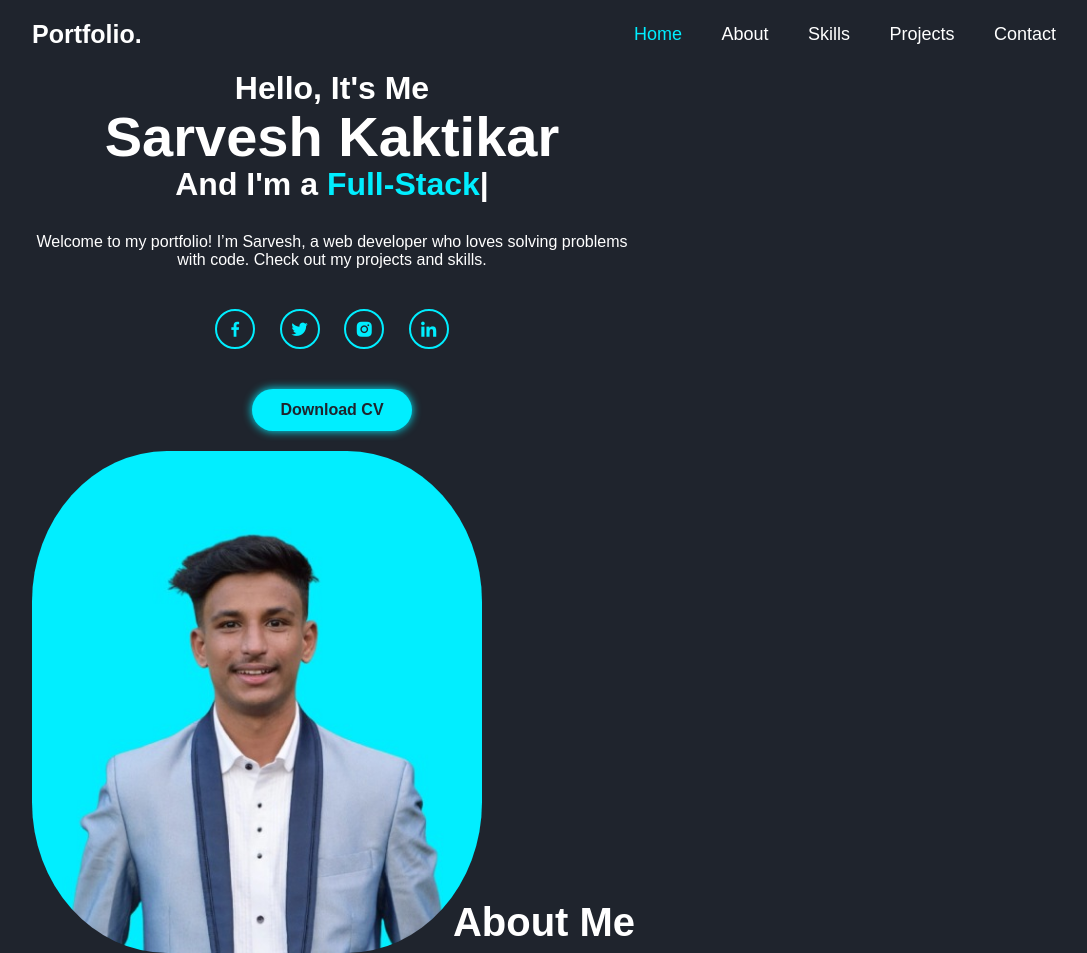
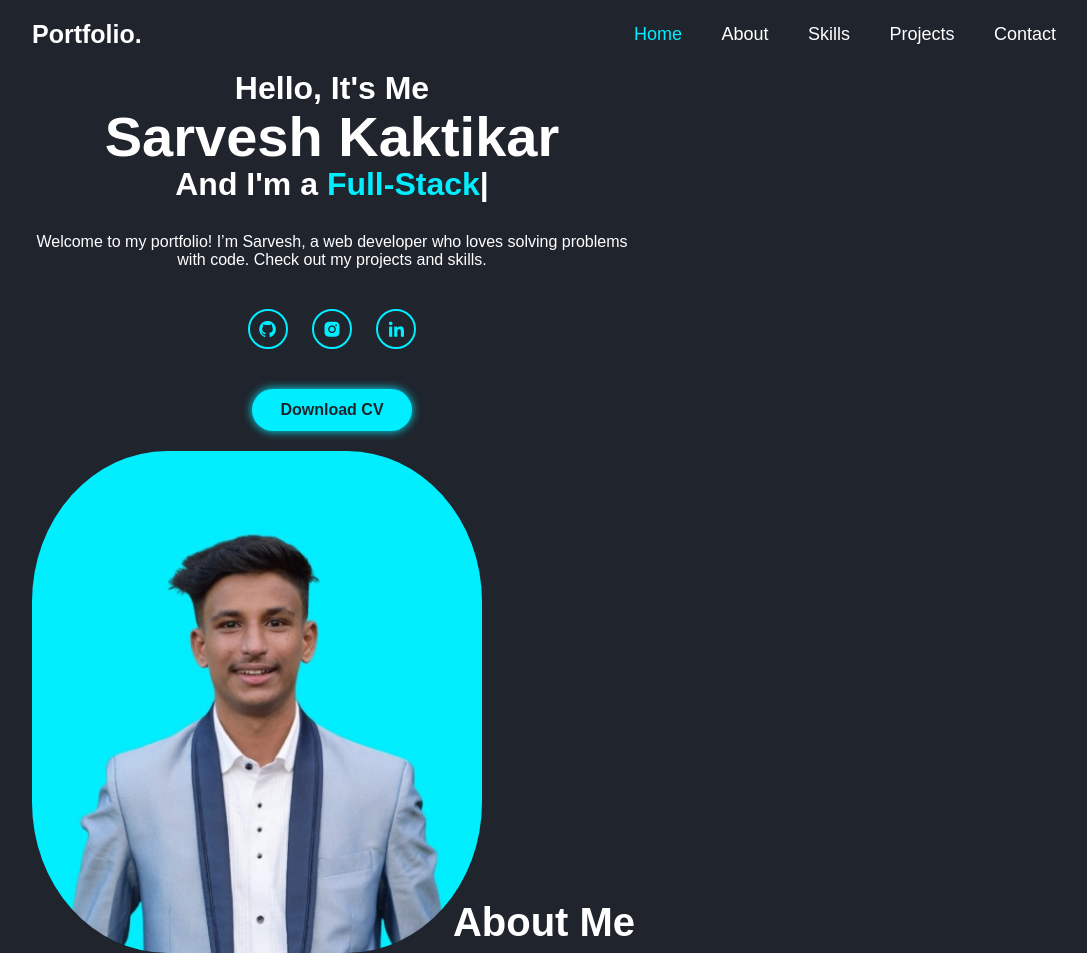
Before and after one commit to SarveshKaktikar/Portfolio, a plain HTML site: page index.html in a window 1280 px wide. Shown: the top 953 px of the page, without its empty margins (96-1183 px from the left). Drawn offline with nearby package versions, Linux system fonts and the light colour scheme.

Commit message:
Update index.html

```diff
--- a/index.html
+++ b/index.html
@@ -31,10 +31,9 @@
             <h3 style="margin-bottom: 30px;">And I'm a <span class="multiple-text" style="color: #0ef;"></span></h3>
             <p style="margin-bottom: 30px;">Welcome to my portfolio! I’m Sarvesh, a web developer who loves solving problems with code. Check out my projects and skills.</p>
             <div class="social-media" style="margin-bottom: 30px;">
-                <a href="" style="--i:7"><i class='bx bxl-facebook'></i></a>
-                <a href="" style="--i:8"><i class='bx bxl-twitter'></i></a>
-                <a href="" style="--i:9"><i class='bx bxl-instagram-alt'></i></a>
-                <a href="" style="--i:10"><i class='bx bxl-linkedin'></i></a>
+                <a href="https://github.com/SarveshKaktikar" style="--i:7"><i class='bx bxl-github'></i></i></a>
+                <a href="https://www.instagram.com/sarvesh_kaktikar/" style="--i:9"><i class='bx bxl-instagram-alt'></i></a>
+                <a href="https://www.linkedin.com/in/sarvesh-kaktikar-776741356/" style="--i:10"><i class='bx bxl-linkedin'></i></a>
             </div>
             <a href="Sarvesh-Kaktikar-FlowCV-Resume-20250411.pdf" class="btn">Download CV</a>
         </div>
```
